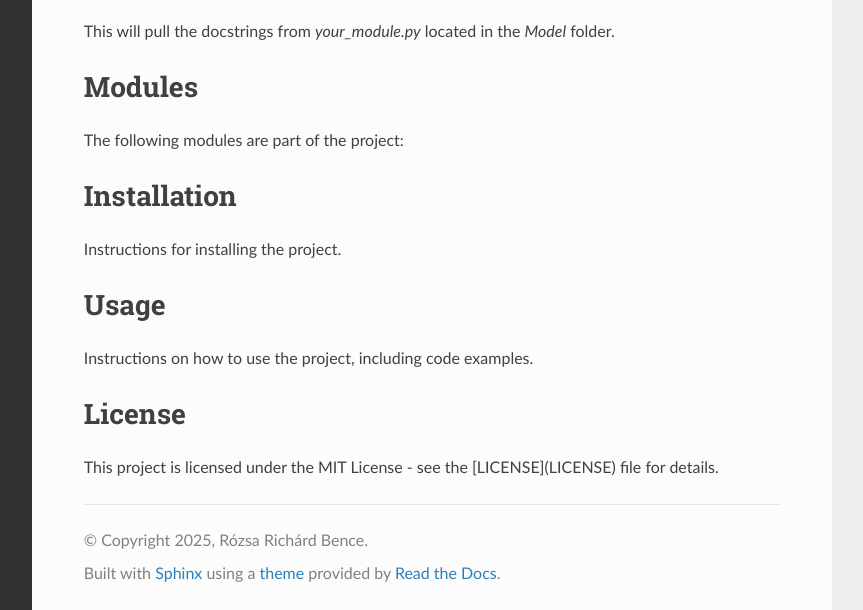
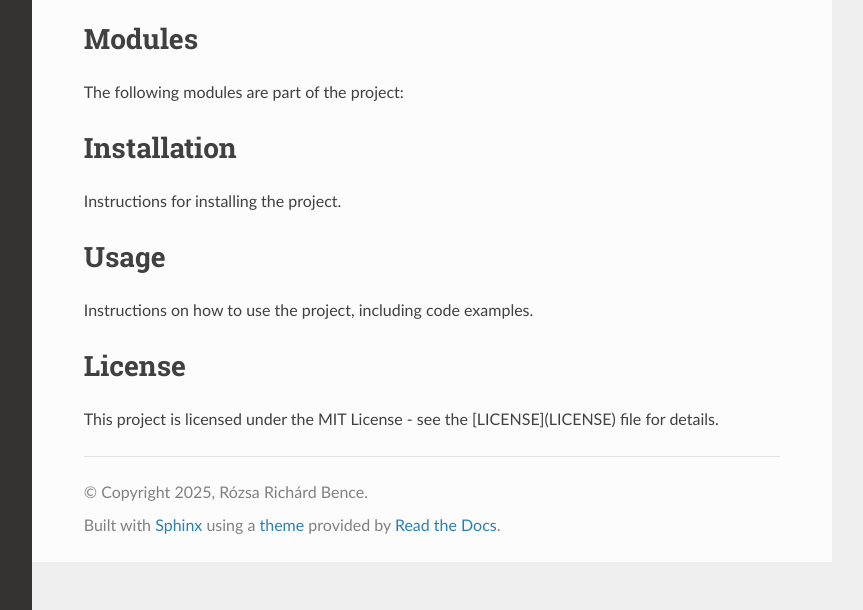
Before and after one commit to Fetasalyt/TCAMpy, a Sphinx documentation site: the page built from docs/index.rst, in a window 1280 px wide and 1164 px high, cut to the strip 554-1164 px from the top of the window. Shown: the whole strip, without its empty margins (268-1131 px from the left). Built offline with Sphinx 7.4.7 and the Read the Docs theme 3.1.0, drawn with Linux system fonts in a browser that asks for light colours; pages that are not in the unit, such as notebooks, are missing from menus.

Commit message:
Update index.rst

```diff
--- a/docs/index.rst
+++ b/docs/index.rst
@@ -25,12 +25,10 @@
 ================
 The following section provides the API documentation for the project.
 
-.. automodule:: your_module
+.. automodule:: TCAMpy
    :members:
    :undoc-members:
    :show-inheritance:
-
-This will pull the docstrings from `your_module.py` located in the `Model` folder.
 
 Modules
 =======
```
